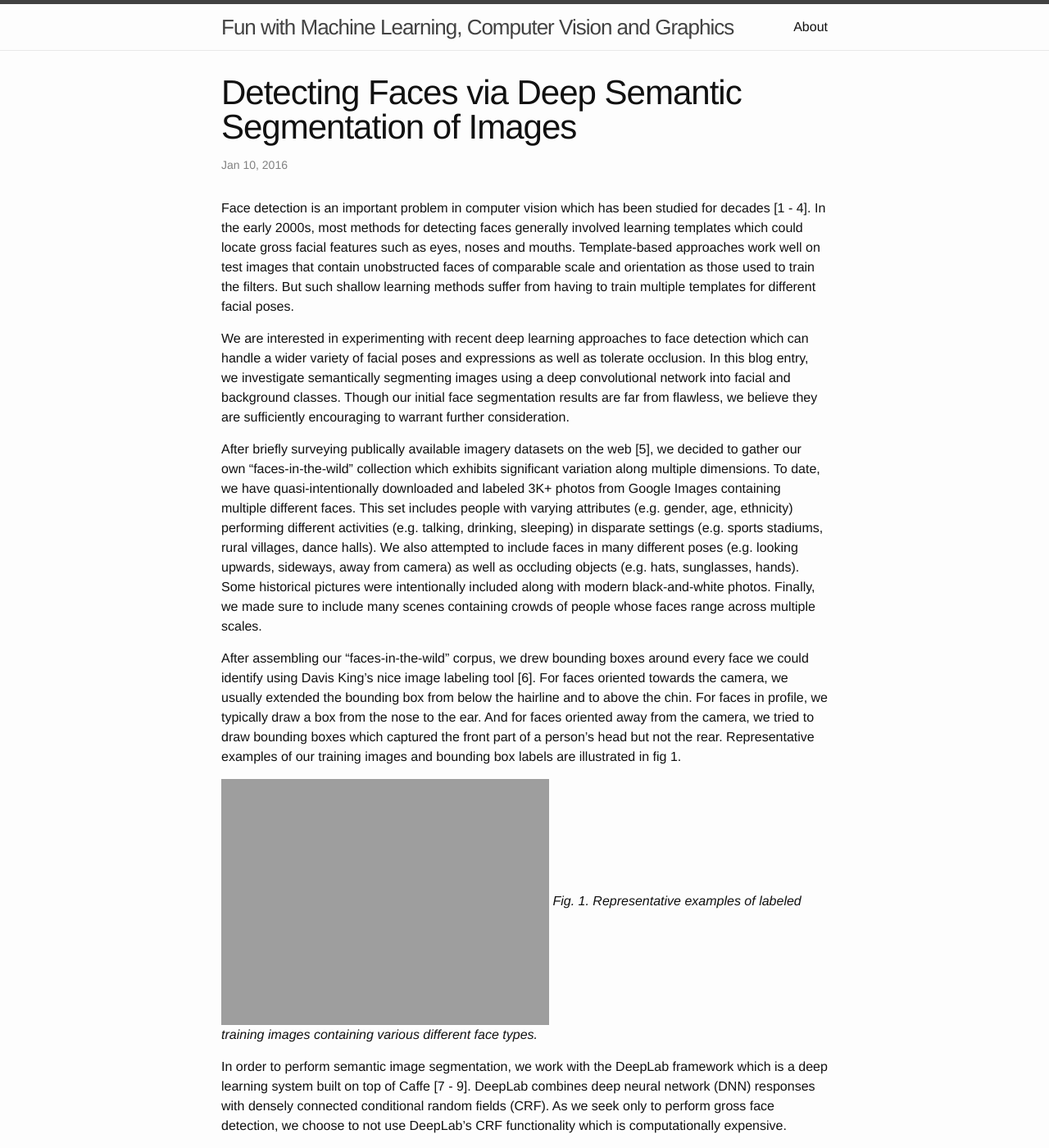
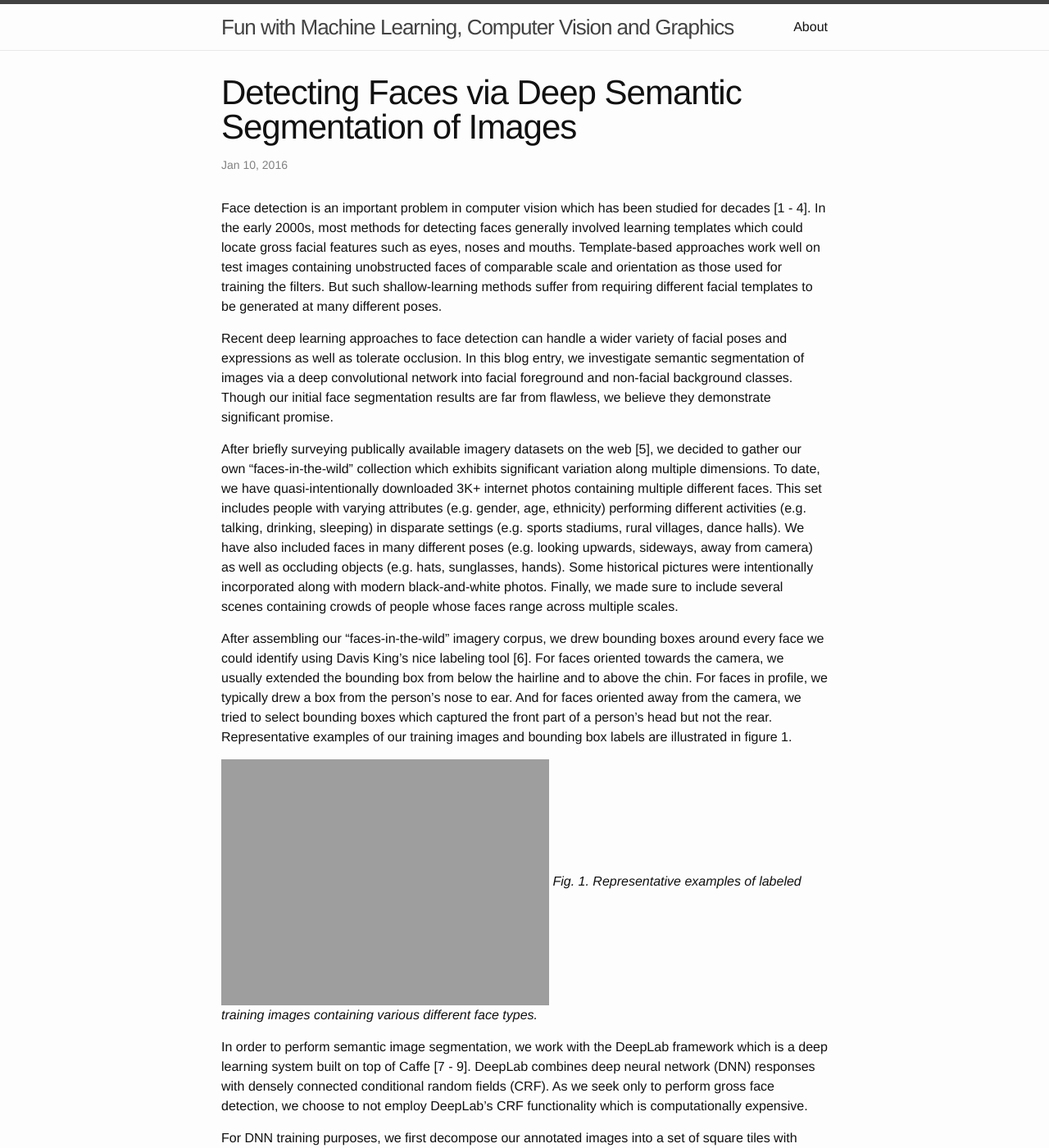
Before and after one commit to PeterCho/blog, a Jekyll site: the page built from _posts/2016-01-10-cvml.markdown, in a window 1280 px wide and 1400 px high. Shown: the whole window at 82% size. Built offline with Jekyll 4.4.1, drawn with Linux system fonts in a browser that asks for light colours; some of the changed text lies outside the part shown.

Commit message:
Finished first draft of face post

```diff
--- a/_posts/2016-01-10-cvml.markdown
+++ b/_posts/2016-01-10-cvml.markdown
@@ -9,42 +9,41 @@
 studied for decades [1 - 4].  In the early 2000s, most methods for
 detecting faces generally involved learning templates which could locate
 gross facial features such as eyes, noses and mouths.  Template-based
-approaches work well on test images that contain unobstructed faces of
-comparable scale and orientation as those used to train the filters.  But
-such shallow learning methods suffer from having to train multiple
-templates for different facial poses.
+approaches work well on test images containing unobstructed faces of
+comparable scale and orientation as those used for training the filters.
+But such shallow-learning methods suffer from requiring different facial
+templates to be generated at many different poses.
 
-We are interested in experimenting with recent deep learning approaches to
-face detection which can handle a wider variety of facial poses and
-expressions as well as tolerate occlusion.  In this blog entry, we
-investigate semantically segmenting images using a deep convolutional
-network into facial and background classes.  Though our initial face
-segmentation results are far from flawless, we believe they are
-sufficiently encouraging to warrant further consideration.
+Recent deep learning approaches to face detection can handle a wider
+variety of facial poses and expressions as well as tolerate occlusion.  In
+this blog entry, we investigate semantic segmentation of images via a deep
+convolutional network into facial foreground and non-facial background
+classes.  Though our initial face segmentation results are far from
+flawless, we believe they demonstrate significant promise.
 
 After briefly surveying publically available imagery datasets on the web
 [5], we decided to gather our own "faces-in-the-wild" collection which
 exhibits significant variation along multiple dimensions.  To date, we have
-quasi-intentionally downloaded and labeled 3K+ photos from Google Images
-containing multiple different faces.  This set includes people with varying
-attributes (e.g. gender, age, ethnicity) performing different activities
+quasi-intentionally downloaded 3K+ internet photos containing multiple
+different faces.  This set includes people with varying attributes
+(e.g. gender, age, ethnicity) performing different activities
 (e.g. talking, drinking, sleeping) in disparate settings (e.g. sports
-stadiums, rural villages, dance halls).  We also attempted to include faces
-in many different poses (e.g. looking upwards, sideways, away from camera)
-as well as occluding objects (e.g. hats, sunglasses, hands).  Some
-historical pictures were intentionally included along with modern
-black-and-white photos.  Finally, we made sure to include many scenes
-containing crowds of people whose faces range across multiple scales.
+stadiums, rural villages, dance halls).  We have also included faces in
+many different poses (e.g. looking upwards, sideways, away from camera) as
+well as occluding objects (e.g. hats, sunglasses, hands).  Some historical
+pictures were intentionally incorporated along with modern black-and-white
+photos.  Finally, we made sure to include several scenes containing crowds
+of people whose faces range across multiple scales.
 
-After assembling our "faces-in-the-wild" corpus, we drew bounding boxes
-around every face we could identify using Davis King's nice image labeling
+After assembling our "faces-in-the-wild" imagery corpus, we drew bounding
+boxes around every face we could identify using Davis King's nice labeling
 tool [6].  For faces oriented towards the camera, we usually extended the
 bounding box from below the hairline and to above the chin.  For faces in
-profile, we typically draw a box from the nose to the ear.  And for faces
-oriented away from the camera, we tried to draw bounding boxes which
-captured the front part of a person's head but not the rear.
+profile, we typically drew a box from the person's nose to ear.  And for
+faces oriented away from the camera, we tried to select bounding boxes
+which captured the front part of a person's head but not the rear.
 Representative examples of our training images and bounding box labels are
-illustrated in fig 1.
+illustrated in figure 1.
 
 ![Faces]({{ site.url}}/blog/images/face_segmentation/training/training_faces.png)
 *Fig. 1.  Representative examples of labeled training images containing various
@@ -54,7 +53,7 @@
 framework which is a deep learning system built on top of Caffe [7 - 9].
 DeepLab combines deep neural network (DNN) responses with densely connected
 conditional random fields (CRF).  As we seek only to perform gross face
-detection, we choose to not use DeepLab's CRF functionality which is
+detection, we choose to not employ DeepLab's CRF functionality which is
 computationally expensive.
 
 For DNN training purposes, we first decompose our annotated images into a
@@ -69,41 +68,59 @@
 tiles and masks.  80% of the tile and mask pairs are devoted to network
 training, while 20% are reserved for validation.
 
-DeepLab training fine-tunes the weight and bias parameters of a pre-trained
-network which is a variant of the VGG-16 model [10].  We adopt a batch size
-of 30 which is the maximum value our hardware memory capacity can
-accomodate given our input tile size.  The only training hyperparameter
+During training, DeepLab fine-tunes the weight and bias parameters of a
+pre-trained DNN which is a variant of the VGG-16 model [10].  We adopt a
+batch size of 30 which is the maximum value our hardware memory capacity
+can accomodate given our input tile size.  The only training hyperparameter
 which we attempted to adjust using training and validation data is the
 learning rate.  We did not observe any dramatic change in validation
-accuracy metrics as we varied the learning rate parameter by a factor of 20
-and trained on a subset of input image tiles.  We therefore set the base
-learning rate to 0.0005 which was near the low end of our experimental
-interval.  Figure 2a displays the resulting loss function over 20 training
-epochs in orange:
+accuracy metrics as we varied the learning rate parameter from 0.00033 to
+0.016 and trained on a subset of input image tiles.  We therefore
+conservatively set the base learning rate to 0.0005.  Otherwise, we work
+with default DeepLab hyperparameters such as 0.9 momentum and 0.0005 weight
+decay values along with a step learning rate policy [8].
+
+The loss function quantifying the discrepancy between our weakly-supervised
+bounding box inputs and the network's background/foreground segmentation
+outputs is displayed  over 20 training epochs in figure 2a in orange:
 
 ![Faces]({{ site.url }}/blog/images/face_segmentation/training/training_performance.jpg)
 *Fig. 2a.  Pixel-level performance curves and loss function for training
 set of image tiles and masks.*
 
-During network training, DeepLab periodically reports pixel-level
-segmentation accuracy values for 3 different metrics.  They are displayed
-by the red, blue and green curves for the training and validation data sets
-in figures 2a and 2b.  The validation values for the 3 metric values are
-somewhat smaller than the corresponding training values after 20 epochs.
-So DeepLab/caffe's use of dropout appears to have successfully prevented
-network overfitting.  We also note that the validation value for average
+As the network trains, DeepLab periodically reports pixel-level
+segmentation accuracy values for 3 different metrics.  The red, blue and
+green curves in figures 2a and 2b illustrate these metrics for our training
+and validation data sets.  After 20 epochs, the validation values for the 3
+metric values are somewhat smaller than the corresponding training values.
+So DeepLab/caffe's use of dropout appears to successfully prevent network
+overfitting [11].  We also observe that the validation value for average
 class recall is less than one.  But given that we annotated faces using
-bounding boxes rather than more snuggly fitting polygons, we should not
-expect pixel-level recall to approach unity.  If human faces were exactly
-modeled by ellipses inside each of our rectangular bounding boxes, recall
-would equal PI/4 = 0.785. It's amusing to note that the 0.9ish pixel-level
-recall value observed in figure 2b lies halfway between unity and the
-ellipse approximation.
+bounding boxes rather than snug-fitting polygons, we should not expect
+pixel-level recall to approach unity.  If human faces were exactly modeled
+by ellipses inside each of our rectangular bounding boxes, recall would
+equal PI/4 = 0.785. It's amusing to note that the O(0.9) pixel-level recall
+value observed in figure 2b lies halfway between unity and the ellipse
+approximation.
 
 ![Faces]({{ site.url }}/blog/images/face_segmentation/training/validation_performance.jpg)
 *Fig. 2b.  Pixel-level performance curves for validation set of image tiles
 and masks.*
 
+After fine-tuning asymptotically finishes, we apply the network to an
+independent set of internet photos.  Each test image is again decomposed
+into tiles.  But by adopting a test batch size of 1, we can increase test
+tile pixel size to 1200 without running out of memory.  After each tile
+belonging to a particular image is passed through the trained DNN, we
+combine their segmentation results into a single mosaic.  The input test
+image may then be directly compared with its output faces mask.
+
+We begin a qualitative comparison in figure 3a with a simple example of
+unoccluded, well-separated and conventionally oriented faces which all look
+straight towards the camera.  The trained network readily segments all 4
+faces in this case.  The faces in figure 3b are also generally directed
+towards the camera albeit at various different roll angles.  The corresponding
+segmentation mask again looks quite good.
 
 ![Faces]({{ site.url }}/blog/images/face_segmentation/good_easy/four_men_standing_montage.jpg)
 *Fig. 3a.  Segmentation results for 4 faces oriented straight towards the camera.*
@@ -111,6 +128,15 @@
 ![Faces]({{ site.url }}/blog/images/face_segmentation/good_easy/ailey_dancers_montage.jpg)
 *Fig. 3b.  Segmentation results for 10 faces oriented towards the camera
 at various roll angles.*
+
+Figures 4a - 4d present significantly more challenging tests for face
+detection.  They include faces viewed primarily in profile, faces which are
+partially occluded or clipped, small faces within a large crowd, and crowd
+faces exhibiting significant variation in expression and pose.  While some
+detection mistakes can be seen in these figures, the overall performance of
+deep semantic segmentation for these examples is qualitatively superior to
+results for similar images which we've generated in the past via HOG
+template matching [12].
 
 ![Faces]({{ site.url }}/blog/images/face_segmentation/good_challenging/runners_montage.jpg)
 *Fig. 4a.  Segmentation results for 7 faces not generally  pointing towards
@@ -127,7 +153,19 @@
 *Fig. 4d.  Segmentation results for crowd faces exhibiting a wide variety of
 expressions and poses.*
 
-
+Testing reveals that our trained network sometimes makes serious errors.
+Figures 5a - 5c illustrate representative failure modes.  They include
+segmenting only small parts of faces, missing entire faces, merging two or
+more faces into a single segmentation region, and false alarming on
+non-face pixel regions.  In the future, we plan to augment our training
+data with hard-negative examples in order to reduce false positives.  And
+we will add more genuine face examples in order to minimize false
+negatives.  It will also be interesting to experiment with different DNN
+training schemes beyond the vanilla Stochastic Gradient Descent which we've
+employed so far to see if any might yield nontrivial classifier
+improvement.  But we'll first need to quantify face detection precision and
+recall at the level of objects rather than pixels.  All of these tasks
+remain for future work.
 
 ![Faces]({{ site.url }}/blog/images/face_segmentation/problems/circle_partial_faces_montage.jpg)
 *Fig. 5a.  Problematic segmentation results exhibiting relatively small
@@ -141,9 +179,21 @@
 *Fig. 5c.  Problematic segmentation results exhibiting significant false
 positive content.*
 
+Before closing, we mention one more interesting capability of semantic
+segmentation for face detection.  After seeing the result in figure 4b
+where an occluded man's face was partially detected, we became curious
+about how much occlusion our trained DNN could tolerate.  So we started by
+segmenting the full face in figure 6a that looks straight into the camera.
+Reassuringly, the output mask covers the entire face.  We then
+progressively removed quarters of the face in both the vertical and
+horizontal directions and passed the cropped images into the classifier.
+As figures 6b and 6c demonstrate, semantic segmentation can successfully
+detect a face even when 75% of it is absent from a picture.  We believe
+this example illustrates a major advantage of pixel-level classification
+over template-based approaches.
 
 ![Faces]({{ site.url }}/blog/images/face_segmentation/single_face/padded_segmented_face.jpg)
-*Fig. 6a.  Segmentation result for a canonicially-oriented face.*
+*Fig. 6a.  Segmentation result for a canonicially-oriented full face.*
 
 ![Faces]({{ site.url }}/blog/images/face_segmentation/single_face/horiz_quarters_montage.jpg)
 *Fig. 6b.  Segmentation results for one, two and three quarter
@@ -154,17 +204,16 @@
 cropss along the vertical axis of the face in figure 6a.*
 
 
-
 ## References
 
-1.  M. A. Turk and A. P. Pentland, *Face recognition using eigenfaces*, CVPR, 1991.
+1.  M. A. Turk and A. P. Pentland, *Face recognition using eigenfaces*, CVPR, (1991).
 
-2.  P. Viola and M. Jones, *Robust Real-time Object Detection*, IJCV, 2001.
+2.  P. Viola and M. Jones, *Robust Real-time Object Detection*, IJCV, (2001).
 
-3.  P. F. Felzenszwalb and D. P. Huttenlocher, *Pictorial structures for object recognition*, IJCV 2005.
+3.  P. F. Felzenszwalb and D. P. Huttenlocher, *Pictorial structures for object recognition*, IJCV (2005).
 
 4.  S. Zafeiriou, C. Zhang and Z. Zhang, *A survey on face detection in the wild: past, present
-and future*,  Computer Vision and Image Understanding, 2015.
+and future*,  Computer Vision and Image Understanding, (2015).
 
 5.  See https://facedetection.com/datasets/.
 
@@ -172,13 +221,19 @@
 
 7. L.-C. Chen, G. Papandreou, I Kokkinos, K. Murphy and A. L. Yuille,
 *Semantic image segmentation with deep convolutional nets and fully
-connected CRFs*, http://arxiv.org/abs/1412.7062, 2015.
+connected CRFs*, http://arxiv.org/abs/1412.7062, (2015).
 
 8.  G. Papandreou, L.-C. Chen, K. Murphy and A. L. Yuille,
 *Weakly and semi-supervised learning of a DCNN for semantic image
-segmentation*, http://arxiv.org/1502.02734, 2015.
+segmentation*, http://arxiv.org/1502.02734, (2015).
 
 9.  See https://bitbucket.org/deeplab/deeplab-public/
 
 10.  K. Simonyan and A. Zisserman, *Very Deep Convolutional Networks for
-Large-Scale Image Recognition*, arXiv: 1409.1556, 2015.
+Large-Scale Image Recognition*, arXiv: 1409.1556, (2015).
+
+11.  N. Srivastava, G. Hinton, A. Krizhevsky, I. Sutskever and
+R. Salakhutdinov, *Dropout: A simply way to prevent neural networks from
+overfitting"*, Journal of Machine Learning Research 15 (2014), 1929-1958.
+
+12.  See http://blog.dlib.net/2014/02/dlib-186-released-make-your-own-object.html.
```
